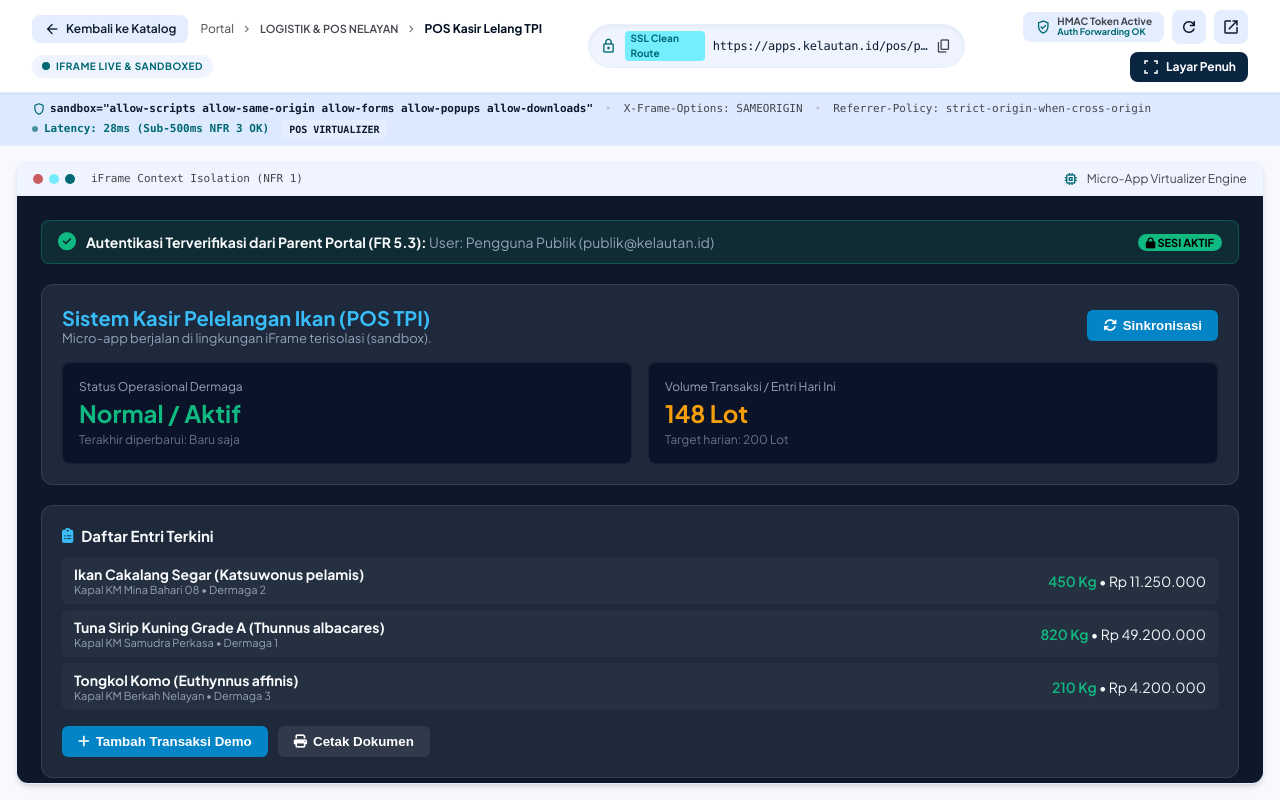
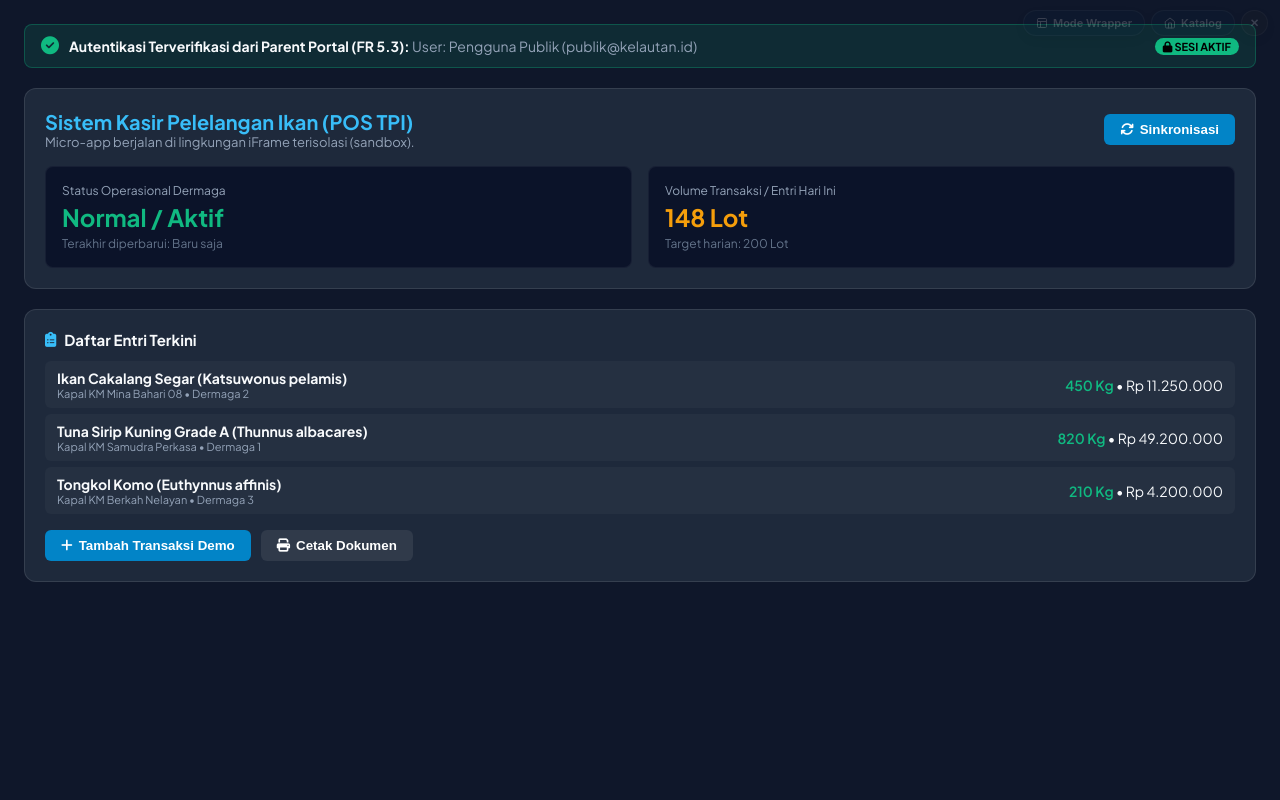
Before and after one commit to sekar92/apps-kelautan, a PHP site: page /pos/pos-tpi?mode=full in a window 1280 px wide. Run offline with PHP 8.4, Linux system fonts and the light colour scheme; data comes from the database, SQL or seed files in the repository; both versions use the stored data as it was after the commit; some libraries are stand-ins or nearby versions.

Commit message:
feat: implement dual live iframe modes (standard wrapper vs frameless full viewport)

```diff
--- a/controllers/AppController.php
+++ b/controllers/AppController.php
@@ -104,6 +104,14 @@ class AppController {
         ]);
 
         $pageTitle = $app['title'] . " - Apps Hub Kelautan.ID";
+
+        // Cek mode tampilan: Versi Standar (Wrapper) atau Versi Full Screen Murni (Frameless)
+        $mode = $_GET['mode'] ?? $_GET['view'] ?? $_GET['layout'] ?? 'standard';
+        if ($mode === 'full') {
+            require __DIR__ . '/../views/app_view_full.php';
+            return;
+        }
+
         require __DIR__ . '/../views/app_view.php';
     }
 
--- a/index.php
+++ b/index.php
@@ -215,6 +215,15 @@ if (preg_match('#^/mock-app/([a-zA-Z0-9_\-]+)$#', $path, $matches)) {
     exit;
 }
 
+// Direct Full Frameless iFrame Routes: /full/[category_slug]/[app_slug] or /embed/...
+if (preg_match('#^/(?:full|embed)/([a-zA-Z0-9_\-]+)/([a-zA-Z0-9_\-]+)$#', $path, $matches)) {
+    $categorySlug = $matches[1];
+    $appSlug = $matches[2];
+    $_GET['mode'] = 'full';
+    (new AppController())->viewApp($categorySlug, $appSlug);
+    exit;
+}
+
 // Dynamic iFrame Route (FR 5.1): /[category_slug]/[app_slug]
 if (preg_match('#^/([a-zA-Z0-9_\-]+)/([a-zA-Z0-9_\-]+)$#', $path, $matches)) {
     $categorySlug = $matches[1];
--- a/views/app_view.php
+++ b/views/app_view.php
@@ -135,6 +135,13 @@ $currentUser = $currentUser ?? Auth::user() ?? [
                     <span class="material-symbols-outlined text-[18px]">open_in_new</span>
                 </a>
 
+                <a class="px-3 py-1.5 rounded-lg bg-secondary text-on-secondary hover:bg-secondary/90 transition-all flex items-center gap-1.5 font-bold text-xs shadow-xs"
+                   href="<?= url('/' . e($app['category_slug']) . '/' . e($app['slug']) . '?mode=full') ?>"
+                   title="Buka Versi Layar Penuh Murni (Frameless 100%)">
+                    <span class="material-symbols-outlined text-[16px]">aspect_ratio</span>
+                    <span class="hidden sm:inline">Mode Full Frameless</span>
+                </a>
+
                 <button class="px-3 py-1.5 rounded-lg bg-primary-container text-on-primary hover:bg-tertiary-container transition-all flex items-center gap-1.5 font-bold text-xs shadow-xs"
                         id="btn-fullscreen"
                         onclick="toggleWrapperFullscreen()"
--- /dev/null
+++ b/views/app_view_full.php
@@ -0,0 +1,112 @@
+<?php
+// View: Full Frameless iFrame View (Versi Layar Penuh 100% Viewport)
+// Menampilkan iframe murni tanpa portal header/footer, sesuai judul & URL inputan pendaftaran
+?>
+<!DOCTYPE html>
+<html lang="id">
+<head>
+    <meta charset="UTF-8">
+    <meta name="viewport" content="width=device-width, initial-scale=1.0">
+    <title><?= e($app['title']) ?></title>
+    <style>
+        /* Menghilangkan margin dan padding bawaan browser */
+        html, body {
+            margin: 0;
+            padding: 0;
+            width: 100%;
+            height: 100%;
+            overflow: hidden; /* Mencegah munculnya scrollbar ganda dari VPS */
+            background-color: #ffffff; /* Bisa disesuaikan dengan warna background GAS Anda */
+        }
+
+        /* Mengatur iframe agar memenuhi 100% layar */
+        iframe {
+            width: 100%;
+            height: 100%;
+            border: none;
+            display: block; /* Menghilangkan celah putih di bawah iframe */
+        }
+
+        /* Navigasi bantuan melayang (Discreet Floating Quick Switcher) */
+        .portal-nav-floating {
+            position: fixed;
+            top: 10px;
+            right: 12px;
+            z-index: 999999;
+            opacity: 0.18;
+            transition: opacity 0.25s cubic-bezier(0.4, 0, 0.2, 1), transform 0.2s ease;
+            display: flex;
+            align-items: center;
+            gap: 6px;
+        }
+
+        .portal-nav-floating:hover,
+        .portal-nav-floating:focus-within {
+            opacity: 1;
+            transform: translateY(2px);
+        }
+
+        .portal-nav-btn {
+            background: rgba(10, 37, 64, 0.90);
+            backdrop-filter: blur(8px);
+            -webkit-backdrop-filter: blur(8px);
+            color: #ffffff;
+            font-family: -apple-system, BlinkMacSystemFont, "Segoe UI", Roboto, "Helvetica Neue", Arial, sans-serif;
+            font-size: 11px;
+            font-weight: 600;
+            padding: 5px 12px;
+            border-radius: 9999px;
+            text-decoration: none;
+            border: 1px solid rgba(255, 255, 255, 0.2);
+            box-shadow: 0 4px 12px rgba(0, 0, 0, 0.25);
+            display: inline-flex;
+            align-items: center;
+            gap: 5px;
+            cursor: pointer;
+            transition: all 0.2s ease;
+        }
+
+        .portal-nav-btn:hover {
+            background: #000f22;
+            border-color: #74eefd;
+            color: #74eefd;
+            box-shadow: 0 6px 16px rgba(0, 0, 0, 0.35);
+        }
+
+        .portal-nav-btn-close {
+            background: rgba(40, 40, 40, 0.7);
+            padding: 5px 8px;
+        }
+    </style>
+</head>
+<body>
+    <!-- Tombol bantuan melayang: Memudahkan berpindah kembali ke Mode Wrapper Standar atau Katalog -->
+    <div class="portal-nav-floating" id="floatingSwitcher" title="Arahkan kursor ke sini untuk opsi navigasi">
+        <a href="<?= url('/' . e($app['category_slug']) . '/' . e($app['slug'])) ?>" class="portal-nav-btn" title="Beralih ke Versi Wrapper Portal Standar">
+            <svg width="12" height="12" viewBox="0 0 24 24" fill="none" stroke="currentColor" stroke-width="2" stroke-linecap="round" stroke-linejoin="round">
+                <rect x="3" y="3" width="18" height="18" rx="2" ry="2"></rect>
+                <line x1="3" y1="9" x2="21" y2="9"></line>
+                <line x1="9" y1="21" x2="9" y2="9"></line>
+            </svg>
+            <span>Mode Wrapper</span>
+        </a>
+        <a href="<?= url('/') ?>" class="portal-nav-btn" title="Kembali ke Katalog Aplikasi">
+            <svg width="12" height="12" viewBox="0 0 24 24" fill="none" stroke="currentColor" stroke-width="2" stroke-linecap="round" stroke-linejoin="round">
+                <path d="M3 9l9-7 9 7v11a2 2 0 0 1-2 2H5a2 2 0 0 1-2-2z"></path>
+                <polyline points="9 22 9 12 15 12 15 22"></polyline>
+            </svg>
+            <span>Katalog</span>
+        </a>
+        <button type="button" class="portal-nav-btn portal-nav-btn-close" onclick="document.getElementById('floatingSwitcher').style.display='none'" title="Sembunyikan tombol navigasi ini">
+            ✕
+        </button>
+    </div>
+
+    <!-- Live iFrame Web App sesuai inputan pendaftaran -->
+    <iframe
+        src="<?= e($fullFrameUrl) ?>"
+        allow="fullscreen; geolocation; microphone; camera; display-capture; autoplay; clipboard-write;"
+        sandbox="allow-scripts allow-same-origin allow-forms allow-popups allow-downloads">
+    </iframe>
+</body>
+</html>
```
Also changed, not shown: PANDUAN_FITUR_WALKTHROUGH.md (+41 -10 lines), views/dashboard.php (+7 -4 lines), database/database.sqlite.
